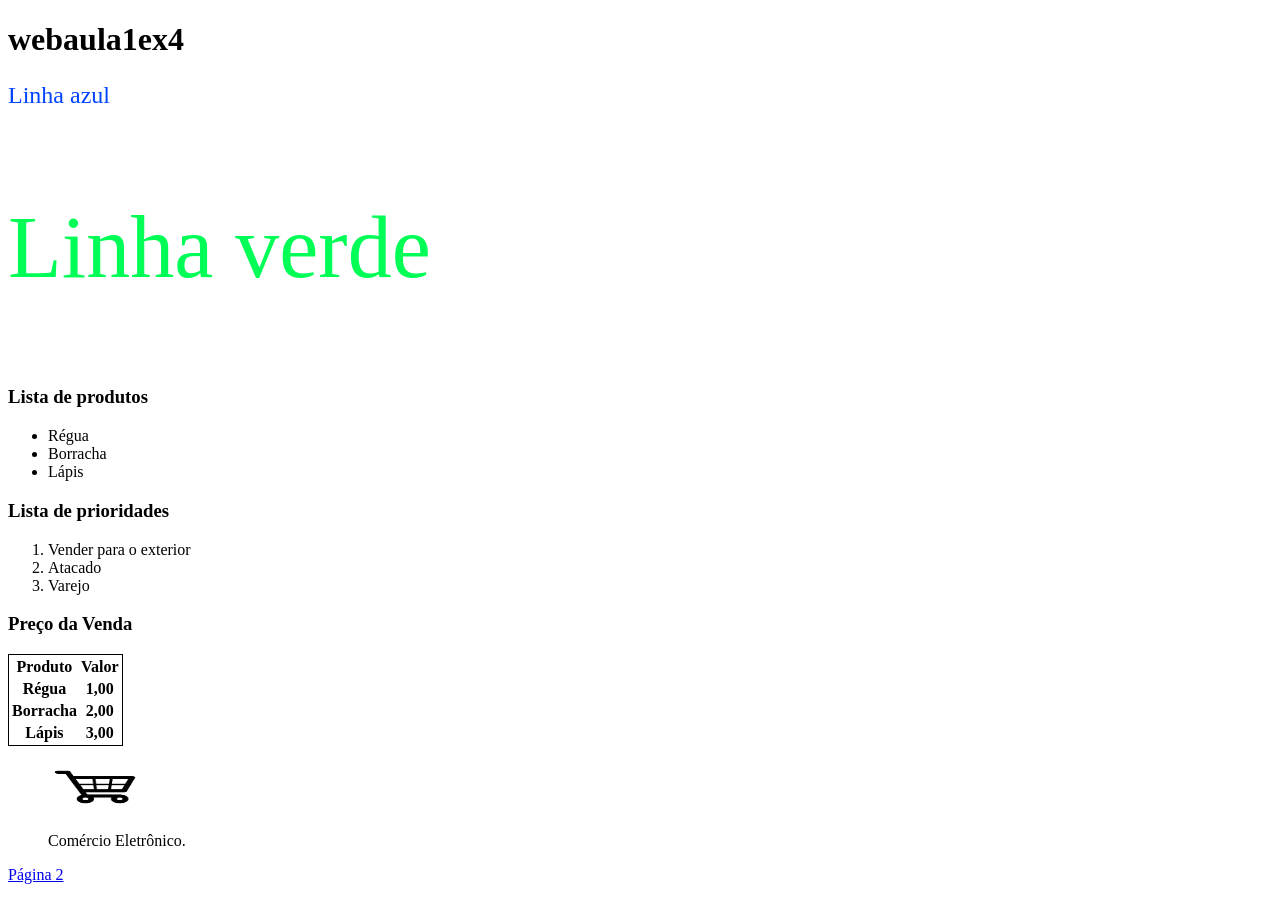
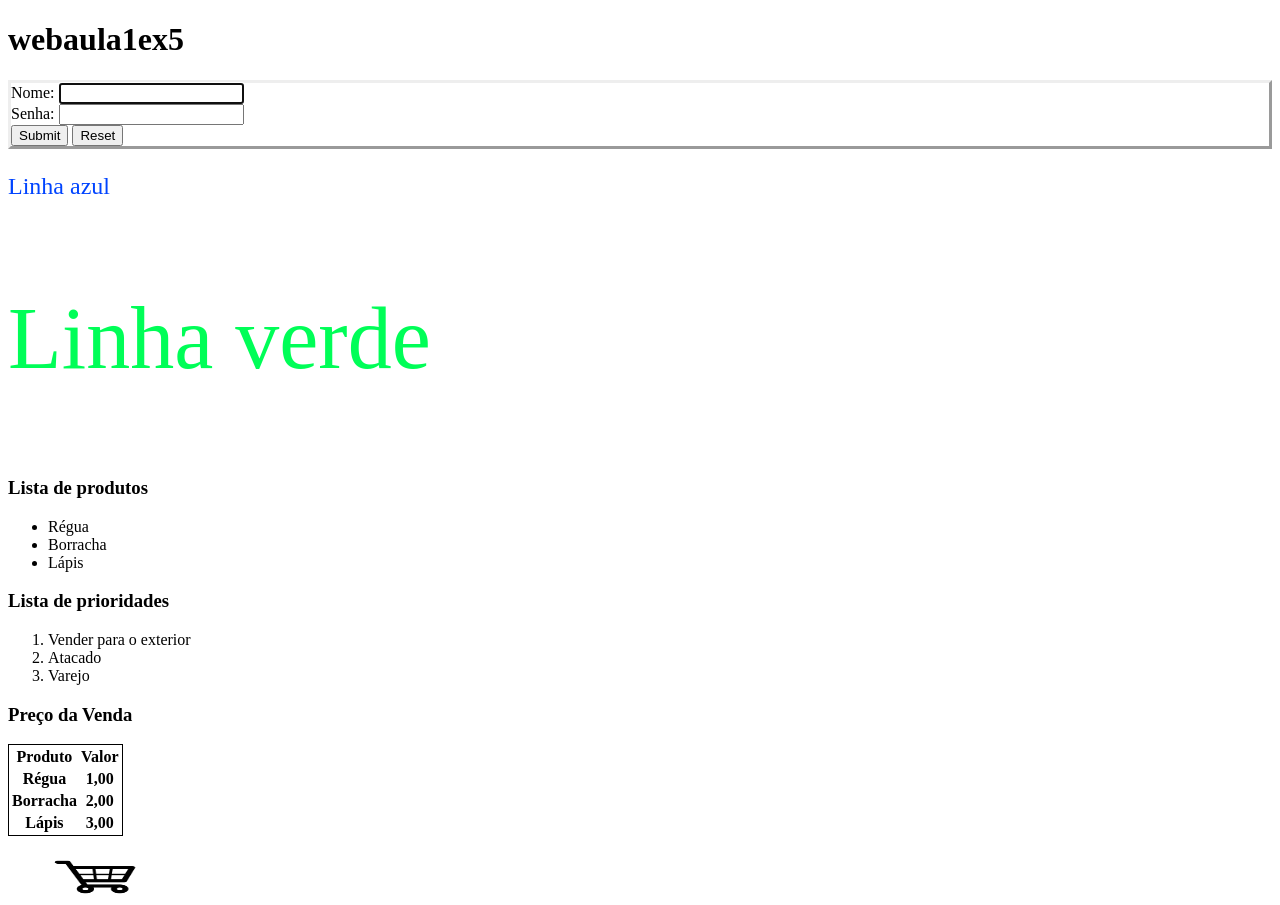
Before and after one commit to simplecloudservlet/webaula1ex4, a plain HTML site: page index.html in a window 1280 px wide. Shown: the top 905 px of the page. Drawn offline with Linux system fonts and the light colour scheme.

Commit message:
Add of form

```diff
--- a/index.html
+++ b/index.html
@@ -19,7 +19,17 @@
 </head>
 <body>
 
-	<h1>webaula1ex4</h1>
+	<h1>webaula1ex5</h1>
+
+	<!-- Formulario -->
+	<form action="pagina2.html" method="get" style="border: outset">
+		Nome: <input type="text" name="nome" required autofocus />
+		<br>
+		Senha: <input type="password" name="senha" required />
+		<br>
+		<input type="submit" />
+		<input type="reset" />
+	</form>
 
 	<!-- Divisao de paragrafos: permite formatacao especifica do trecho -->
 	<!-- No cabecalho, <style> define o estilo do paragrafo-->
```
Also changed, not shown: 1 other file.
